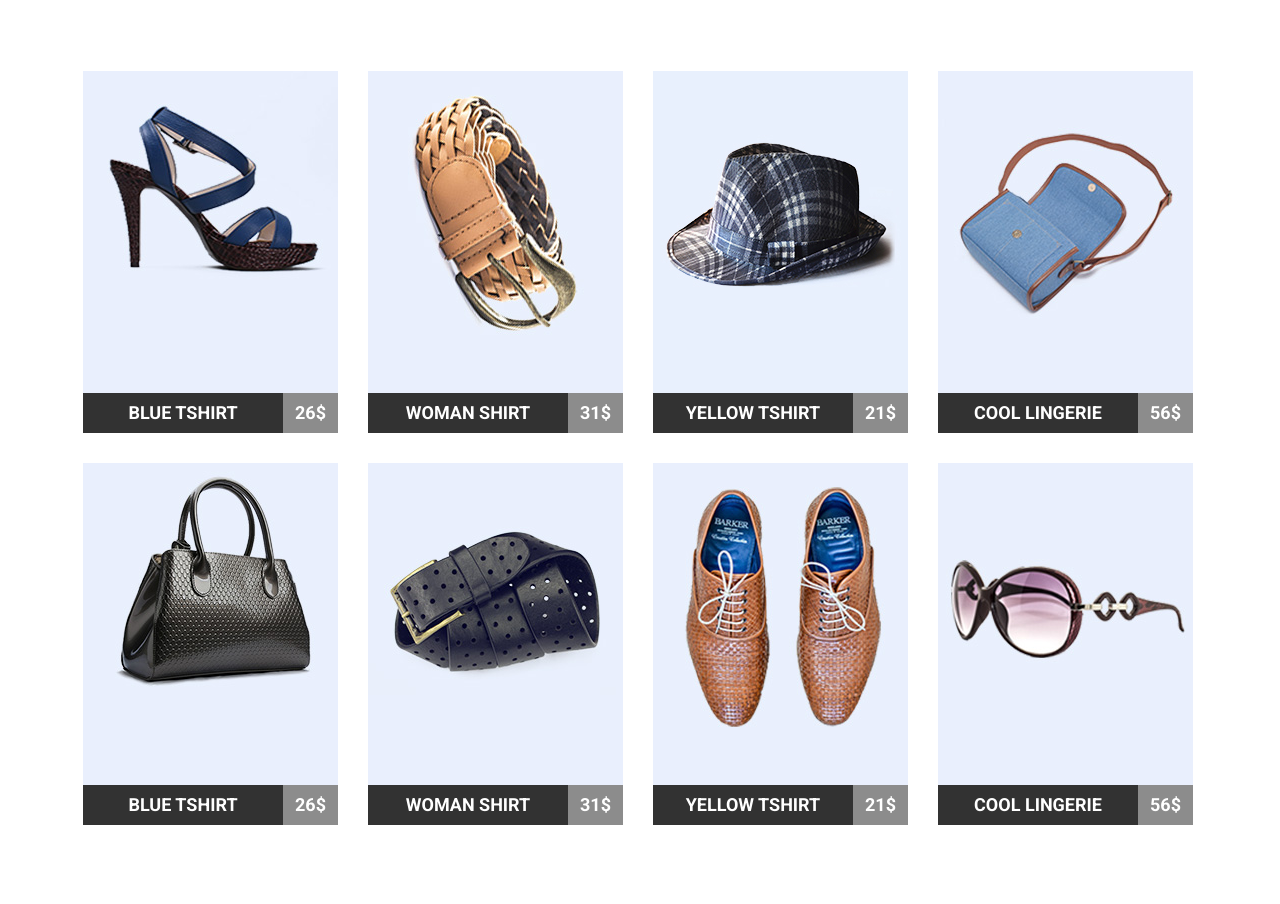
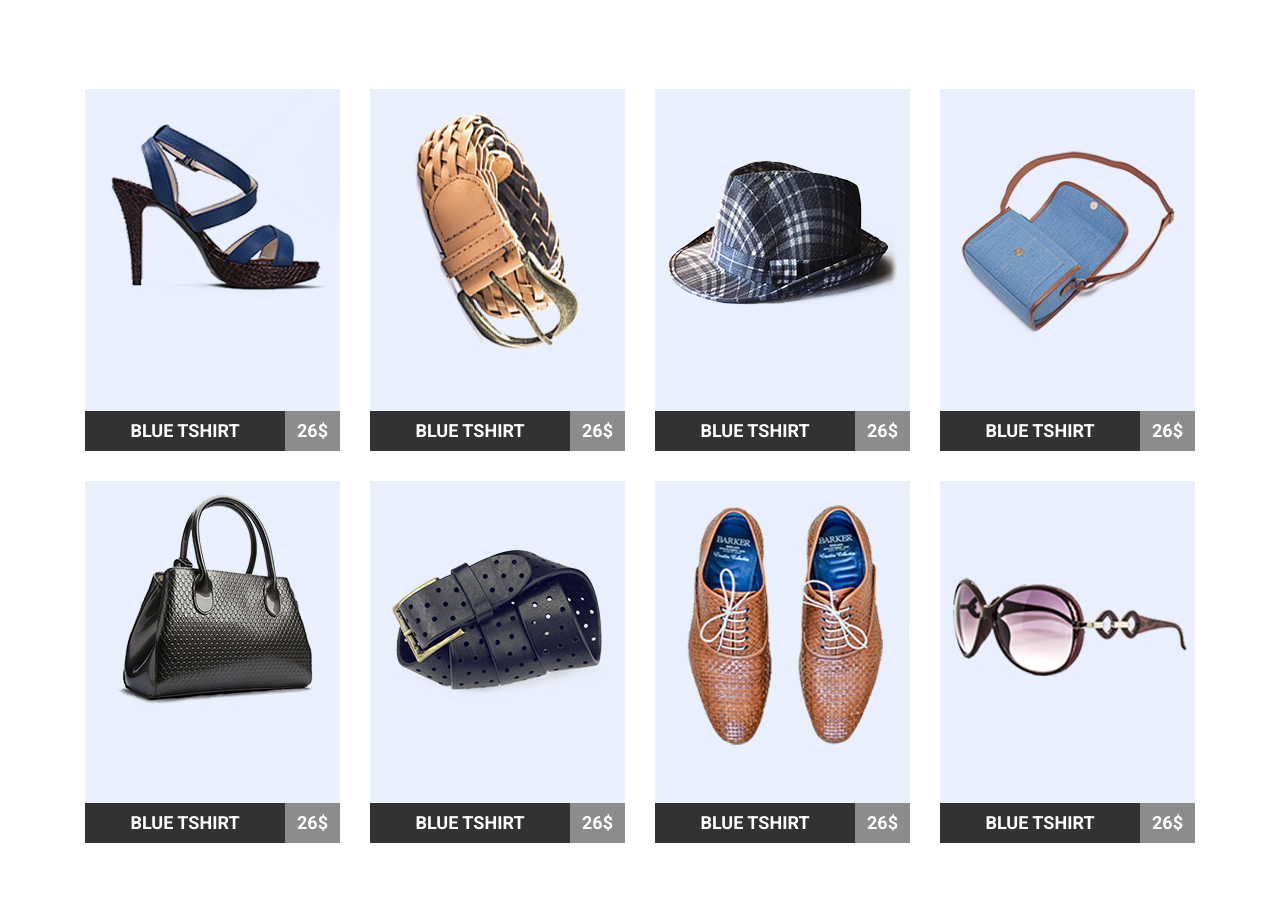
Before and after one commit to AlinaShtopenko/goit-fe-course, a plain HTML site: page html-css/module-04/index.html in a window 1280 px wide. Shown: the part 283-1187 px from the top of the page. Drawn offline with nearby package versions, Linux system fonts and the light colour scheme.

Commit message:
Update m-4

```diff
--- a/html-css/module-04/css/style.css
+++ b/html-css/module-04/css/style.css
@@ -9,7 +9,7 @@ html {
 }
 
 .wrapper {
-    width: 1174px;
+    width: 1110px;
     margin: 0 auto;
     font-family: 'Roboto', sans-serif;
     padding-bottom: 80px;
@@ -20,6 +20,7 @@ html {
     display: table;
     clear: both;
 }
+
 /*
 * {
     outline: 1px solid red;
@@ -32,17 +33,18 @@ Img {
 }
 
 /* header */
+.main-nav {
+    float: right;
+}
 
 .menu {
-    float: right;
-    width: 476px;
     list-style: none;
     font-size: 14px;
     line-height: 11px;
     padding: 0;
     margin: 0;
     margin-top: 8px;
-    padding-left: 10px;
+
 
 }
 
@@ -60,10 +62,7 @@ Img {
 
 
 .logo {
-    float: left;
-    width: 110px;
-    padding-left: 30px;
-
+    display: block;
     font-weight: 300;
     text-transform: uppercase;
     text-decoration: none;
@@ -79,7 +78,7 @@ Img {
 }
 
 .menu .link {
-
+    display: block;
     text-decoration: none;
     text-transform: uppercase;
     color: #0f0101;
@@ -87,7 +86,7 @@ Img {
     font-weight: 700;
     line-height: 11px;
     font-size: 14px;
-    float: left;
+
 }
 
 .menu .link:hover {
@@ -110,12 +109,8 @@ Img {
 /* section 1 */
 
 .menu-featured {
-    width: 1110px;
     list-style: none;
     margin: 0;
-    margin-top: 92px;
-    margin-left: 30px;
-    margin-right: 30px;
     padding: 0;
 }
 
@@ -123,18 +118,23 @@ Img {
     margin-right: 0;
 }
 
-.menu-featured li:hover .name p {
+.menu-featured li:hover .box-name {
     background-color: #1abc9c;
 }
-.menu-featured li:hover .little p {
+
+.menu-featured li:hover .box-price {
     background-color: #7fd9c7;
+}
+
+.products {
+    padding-top: 120px;
+    margin-bottom: 100px;
 }
 
 .section-title {
     text-align: center;
     margin: 0;
-    margin-top: 102px;
-
+    margin-bottom: 92px;
     font-size: 48px;
     line-height: 57.6px;
     text-transform: uppercase;
@@ -162,24 +162,23 @@ background-color: #1abc9c;
 
 }
 
-.box .name {
+.box-name {
+    float: left;
     width: 200px;
     height: 40px;
     background-color: #323232;
     margin: 0;
 }
 
-.box .price {
+.box-price {
     float: left;
     width: 55px;
     height: 40px;
     background-color: #8c8c8c;
+   margin: 0;
 }
 
 
-.picture {
-    margin: 0;
-}
 
 .price {
     margin: 0;
@@ -195,6 +194,7 @@ background-color: #1abc9c;
 .list-item:nth-child(-n+4) {
     margin-bottom: 30px;
 }
+
 .product-link {
     float: left;
 }
@@ -205,14 +205,11 @@ background-color: #1abc9c;
 .menu-news {
     list-style: none;
     margin: 0;
-   margin-right: 30px;
-   margin-left: 30px;
     padding: 0;
-    margin-top: 80px;
-}
-.menu-news {
 
 }
+
+
 .menu-news .image {
     margin: 0;
     margin-bottom: 11px;
@@ -233,9 +230,10 @@ background-color: #1abc9c;
     width: 138px;
     height: 3px;
     background-color: #4ec6ab;
-    content:'';
+    content: '';
     margin-bottom: 23px;
 }
+
 .menu-news .text {
     margin: 0;
     font-family: 'Open Sans', sans-serif;
@@ -249,13 +247,16 @@ background-color: #1abc9c;
 .menu-news .link-news {
     float: left;
 }
+
 .news-item {
-    float:left;
+    float: left;
     width: 350px;
 }
+
 .news-item:not(:last-child) {
     margin-right: 30px;
 }
+
 /*.news-item .click  {
     font-weight: 300;
     font-size: 16px;
@@ -266,10 +267,10 @@ background-color: #1abc9c;
     margin: 0 auto;
     cursor: pointer;
 }*/
-.news-item .click a {
+.button {
     display: block;
     text-decoration: none;
-color:#ffffff;
+    color: #ffffff;
     background-color: #4ec6ab;
     font-weight: 300;
     font-size: 16px;
@@ -277,7 +278,6 @@ line-height: 50px;
     height: 50px;
     width: 160px;
     padding: 0;
-margin: 0 auto;
     cursor: pointer;
     text-align: center;
 }
--- a/html-css/module-04/index.html
+++ b/html-css/module-04/index.html
@@ -16,7 +16,7 @@
     <div class="wrapper clearfix">
         <header class="main-header clearfix">
 
-            <h1 class="title clearfix"> <a href="#" class="logo">Mart</a></h1>
+            <h1 class="title"> <a href="#" class="logo">Mart</a></h1>
             <nav class="main-nav clearfix">
 
                 <ul class="menu clearfix">
@@ -31,123 +31,100 @@
         </header>
         <main>
             <section class="products clearfix">
-                <h2 class="section-title clearfix">Featured products</h2>
+                <h2 class="section-title">Featured products</h2>
                 <ul class="menu-featured clearfix">
                     <li class="list-item">
-                        <p class="picture clearfix">
-                            <a class="product-link" href="#"><img src="img/image01.jpg" alt="Image01" width="255"
-                                    height="322"></a>
-                        </p>
+                        <a class="product-link" href="#"><img src="img/image01.jpg" alt="Image01" width="255"
+                                height="322">
+                        <div class="box clearfix">
+                            <p class="box-name">Blue TShirt</p>
 
-                        <div class="name box">
-                            <p class="name">Blue TShirt</p>
+                            <p class="box-price">26$</p>
                         </div>
-                        <div class="little box">
-                            <p class="price">26$</p>
-                        </div>
+                    </a>
                     </li>
                     <li class="list-item">
-                        <p class="picture clearfix">
-                            <a class="product-link" href="#"><img src="img/image02.jpg" alt="Image01" width="255"
-                                    height="322"></a>
-                        </p>
+                            <a class="product-link" href="#"><img src="img/image02.jpg" alt="Image02" width="255"
+                                height="322">
+                        <div class="box clearfix">
+                            <p class="box-name">Blue TShirt</p>
 
-                        <div class="name box">
-                            <p class="name">Woman Shirt</p></div>
-
-                        <div class="little box">
-                            <p class="price">31$</p>
+                            <p class="box-price">26$</p>
                         </div>
+                    </a>
                     </li>
 
                     <li class="list-item">
-                        <p class="picture clearfix">
-                            <a class="product-link" href="#"><img src="img/image03.jpg" alt="Image01" width="255"
-                                    height="322"></a>
-                        </p>
+                            <a class="product-link" href="#"><img src="img/image03.jpg" alt="Image03" width="255"
+                                height="322">
+                        <div class="box clearfix">
+                            <p class="box-name">Blue TShirt</p>
 
-                        <div class="name box">
-                            <p class="name">Yellow TShirt</p>
+                            <p class="box-price">26$</p>
                         </div>
-                        <div class="little box">
-                            <p class="price">21$</p>
-                        </div>
+                    </a>
                     </li>
                     <li class="list-item">
-                        <p class="picture clearfix">
-                            <a class="product-link" href="#"><img src="img/image04.jpg" alt="Image01" width="255"
-                                    height="322"></a>
-                        </p>
+                            <a class="product-link" href="#"><img src="img/image04.jpg" alt="Image04" width="255"
+                                height="322">
+                        <div class="box clearfix">
+                            <p class="box-name">Blue TShirt</p>
 
-                        <div class="name box">
-                            <p class="name">Cool Lingerie</p>
+                            <p class="box-price">26$</p>
                         </div>
-                        <div class="little box">
-                            <p class="price">56$</p>
-                        </div>
+                    </a>
                     </li>
                     <li class="list-item">
-                        <p class="picture clearfix">
-                            <a class="product-link" href="#"><img src="img/image05.jpg" alt="Image01" width="255"
-                                    height="322"></a>
-                        </p>
+                            <a class="product-link" href="#"><img src="img/image05.jpg" alt="Image05" width="255"
+                                height="322">
+                        <div class="box clearfix">
+                            <p class="box-name">Blue TShirt</p>
 
-                        <div class="name box">
-                            <p class="name">Blue TShirt</p>
+                            <p class="box-price">26$</p>
                         </div>
-                        <div class="little box">
-                            <p class="price">26$</p>
-                        </div>
+                    </a>
                     </li>
                     <li class="list-item">
-                        <p class="picture clearfix">
-                            <a class="product-link" href="#"><img src="img/image06.jpg" alt="Image01" width="255"
-                                    height="322"></a>
-                        </p>
+                            <a class="product-link" href="#"><img src="img/image06.jpg" alt="Image06" width="255"
+                                height="322">
+                        <div class="box clearfix">
+                            <p class="box-name">Blue TShirt</p>
 
-                        <div class="name box">
-                            <p class="name">Woman Shirt</p>
+                            <p class="box-price">26$</p>
                         </div>
-                        <div class="little box">
-                            <p class="price">31$</p>
-                        </div>
+                    </a>
                     </li>
                     <li class="list-item">
-                        <p class="picture clearfix">
-                            <a class="product-link" href="#"><img src="img/image07.jpg" alt="Image01" width="255"
-                                    height="322"></a>
-                        </p>
+                            <a class="product-link" href="#"><img src="img/image07.jpg" alt="Image07" width="255"
+                                height="322">
+                        <div class="box clearfix">
+                            <p class="box-name">Blue TShirt</p>
 
-                        <div class="name box">
-                            <p class="name">Yellow TShirt</p>
+                            <p class="box-price">26$</p>
                         </div>
-                        <div class="little box">
-                            <p class="price">21$</p>
-                        </div>
+                    </a>
                     </li>
                     <li class="list-item">
-                        <p class="picture clearfix">
-                            <a class="product-link" href="#"><img src="img/image08.jpg" alt="Image01" width="255"
-                                    height="322"></a>
-                        </p>
+                            <a class="product-link" href="#"><img src="img/image08.jpg" alt="Image08" width="255"
+                                height="322">
+                        <div class="box clearfix">
+                            <p class="box-name">Blue TShirt</p>
 
-                        <div class="name box">
-                            <p class="name">Cool Lingerie</p>
+                            <p class="box-price">26$</p>
                         </div>
-                        <div class="little box">
-                            <p class="price">56$</p>
-                        </div>
+                    </a>
                     </li>
                 </ul>
 
             </section>
-            <section class="news clearfix">
+            <section class="news">
                 <h2 class="section-title">Latest News</h2>
                 <ul class="menu-news clearfix">
-                    <li class="news-item clearfix">
-                        <p class="image clearfix"><a class="link-news clearfix" href="#"><img src="img/image09.jpg" alt="Image09" width="350" height="262"></a>
+                    <li class="news-item">
+                        <p class="image"><a class="link-news clearfix" href="#"><img src="img/image09.jpg"
+                                    alt="Image09" width="350" height="262"></a>
                         </p>
-                        <p class="heading clearfix">Lorem ipsum. Proin gravida nibh vel velit auctor aliquet.
+                        <p class="heading">Lorem ipsum. Proin gravida nibh vel velit auctor aliquet.
                             Aenean
 
                         </p>
@@ -155,10 +132,11 @@
                             amet nibh vulputate cursus a sit amet mauris. Morbi
                             accumsan ipsum velit. Nam nec tellus a odio tincidunt
                         </p>
-                        <div class="click clearfix"><a href="#" class="button">Read More</a></div>
+                        <a href="#" class="button">Read More</a>
                     </li>
-                    <li class="news-item clearfix">
-                        <p class="image clearfix"><a class="link-news clearfix" href="#"><img src="img/image10.jpg" alt="Image11" width="350" height="261"></a>
+                    <li class="news-item">
+                        <p class="image "><a class="link-news clearfix" href="#"><img src="img/image10.jpg"
+                                    alt="Image11" width="350" height="261"></a>
                         </p>
                         <p class="heading">Lorem ipsum. Proin gravida nibh vel velit auctor aliquet.
                             Aenean
@@ -170,8 +148,9 @@
                         </p>
                         <div class="click"><a href="#" class="button">Read More</a></div>
                     </li>
-                    <li class="news-item clearfix">
-                        <p class="image clearfix"><a class="link-news clearfix" href="#"><img src="img/image11.jpg" alt="Image11" width="350" height="262"></a>
+                    <li class="news-item">
+                        <p class="image "><a class="link-news clearfix" href="#"><img src="img/image11.jpg"
+                                    alt="Image11" width="350" height="262"></a>
                         </p>
                         <p class="heading">Lorem ipsum. Proin gravida nibh vel velit auctor aliquet.
                             Aenean
```
Lines whose indentation alone changed are shown as unchanged.
